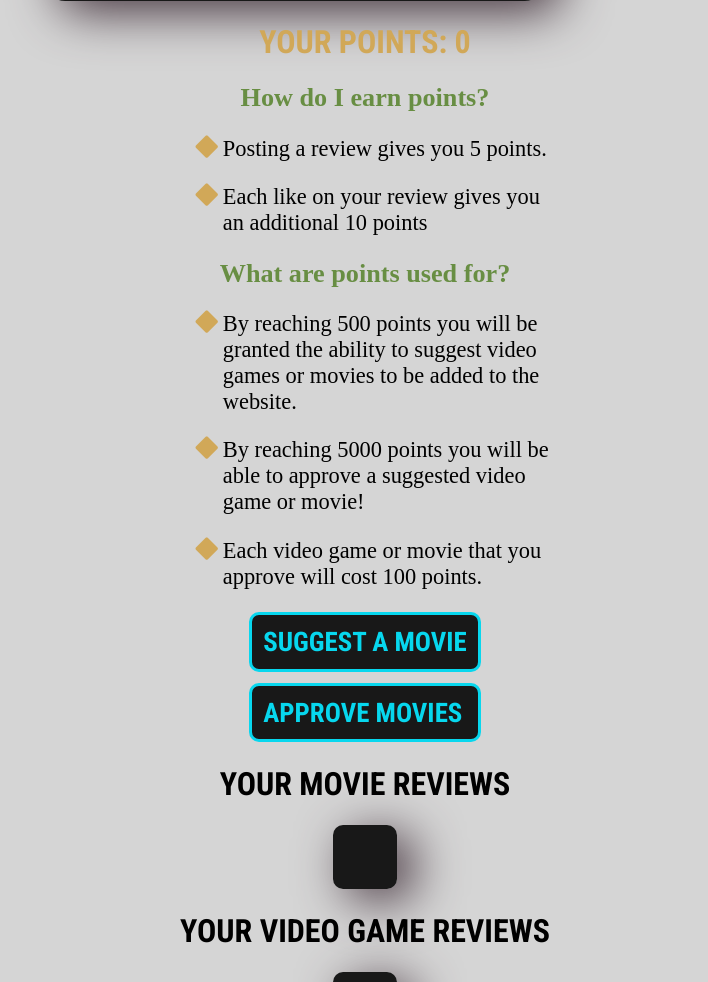
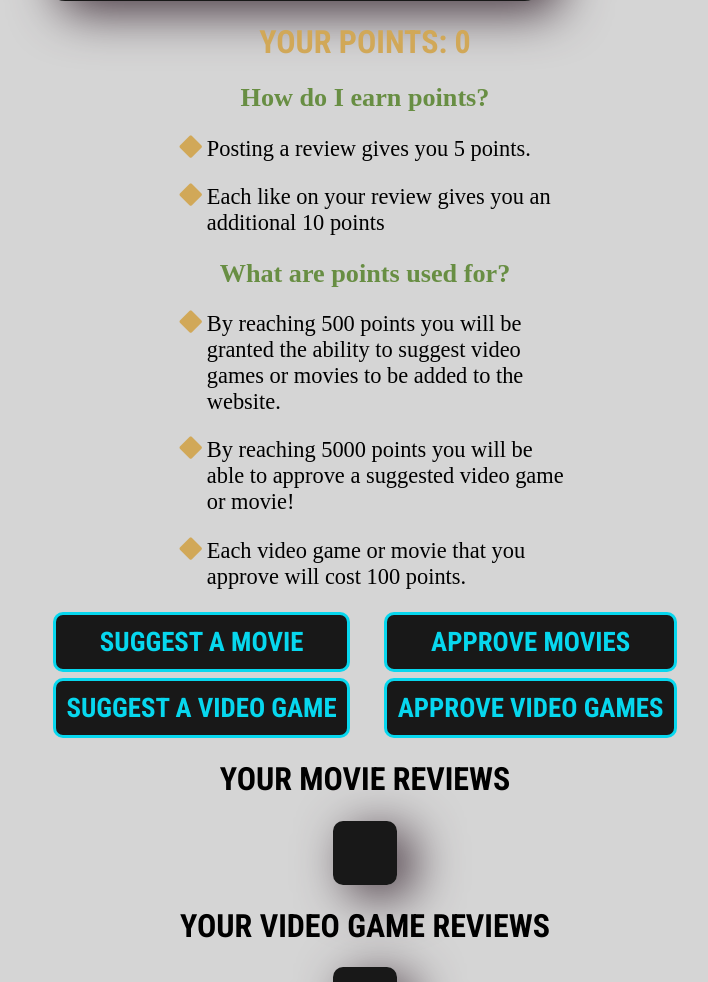
Before and after one commit to lefcho/StraightRate_2.0, a Django app: template templates/users/view-profile.html in a window 1280 px wide. Shown: the part 876-1858 px from the top of the page, without its empty margins (275-983 px from the left). Run offline with Django 5.2, Linux system fonts and the light colour scheme; the template is opened without the code that fills it: values that come from a table or form of the project are taken from there, others are empty; the visitor is signed in with stand-in values (Sample User, id 1); some libraries are stand-ins or nearby versions; some web fonts are replaced.

Commit message:
fixed: css to suggest / approve buttons

```diff
--- a/static/styles/profile.css
+++ b/static/styles/profile.css
@@ -55,7 +55,7 @@
 .points-info {
     font-size: 1.4em;
     margin: 0 auto;
-    width: 60%;
+    width: 100%;
     display: flex;
     gap: 1em;
     flex-direction: column;
@@ -73,6 +73,7 @@
 }
 
 .points-ul {
+    width: 65%;
     display: flex;
     flex-direction: column;
     gap: 1em;
@@ -127,6 +128,7 @@
     padding: 0.4em;
     font-size: 1.2em;
     font-weight: bold;
+    text-align: center;
     transition: all .5s ease;
     color: rgb(7, 215, 238);
     border: 3px solid rgb(7, 215, 238);
@@ -142,6 +144,18 @@
 .perm-btns-div {
     font-family: "Roboto Condensed", sans-serif;
     display: flex;
+    flex-direction: row;
+    gap: 1.5em;
+}
+
+.suggest-btns {
+    display: flex;
     flex-direction: column;
-    gap: 0.5em;
+    gap: 0.3em;
 }
+
+.approve-btns {
+    display: flex;
+    flex-direction: column;
+    gap: 0.3em;
+}
--- a/templates/users/view-profile.html
+++ b/templates/users/view-profile.html
@@ -55,10 +55,16 @@
                         <div class="perm-btns-div">
                             {% has_permission_to_suggest user as can_suggest %}
                             {% if can_suggest %}
+                                <div class="suggest-btns">
                                     <a class="perm-btn light-btn" href="#">Suggest a movie</a>
+                                    <a class="perm-btn light-btn" href="#">Suggest a video game</a>
+                                </div>
                                 {% has_permission_to_approve user as can_approve %}
                                 {% if can_approve %}
+                                    <div class="approve-btns">
                                         <a class="perm-btn light-btn" href="#">Approve movies</a>
+                                        <a class="perm-btn light-btn" href="#">Approve video games</a>
+                                    </div>
                                 {% endif %}
                             {% endif %}
                         </div>
```
Lines whose indentation alone changed are shown as unchanged.
